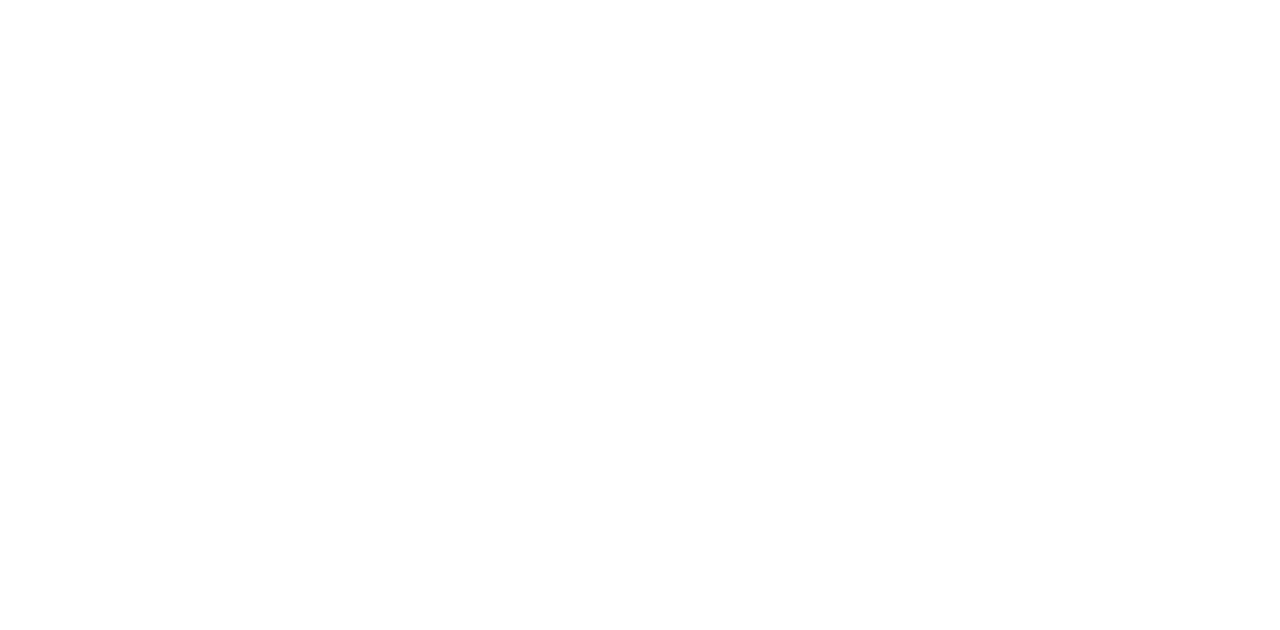
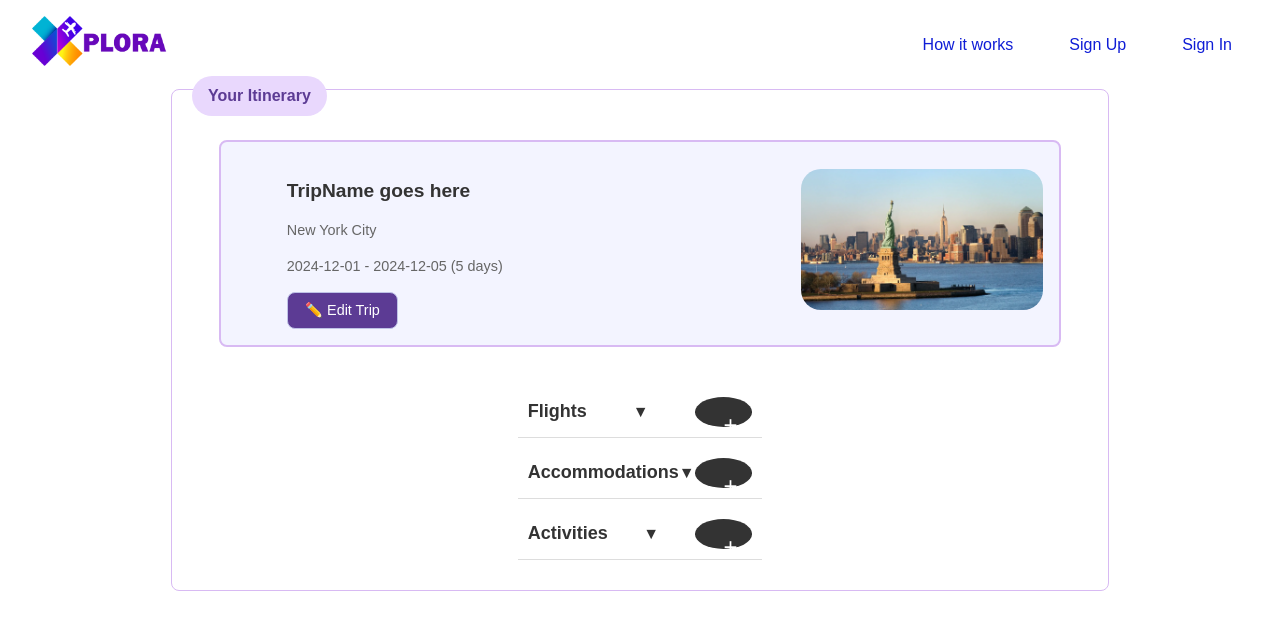
Before and after one commit to danielleandal/Xplora, a React (Vite) app in the folder frontend/: page /trip-details in a window 1280 px wide. Before the commit this address had no page. Shown: the top 630 px of the page. Built offline with nearby package versions, Linux system fonts and the light colour scheme.

Commit message:
trip details page but it is not done, just what i have for now

```diff
--- a/frontend/src/App.tsx
+++ b/frontend/src/App.tsx
@@ -9,6 +9,7 @@
 import Dashboard from './pages/Dashboard';
 import AddTrip from './pages/AddTrip'
 import EditTrip from './pages/EditTrip';
+import TripDetails from './pages/TripDetails';
 import './App.css';
 
 const App: React.FC = () => {
@@ -30,6 +31,7 @@
         <Route path="/profile" element={<Profile />} />
         <Route path="/addtrip" element={<AddTrip />} />
         <Route path="/edit-trip" element={<EditTrip />} />
+        <Route path="/trip-details" element={<TripDetails />} />
         <Route path="/profile-security" element={<ProfileSecurityPage />} />
         {/* Protected Route */}
         <Route path="/dashboard" element={<ProtectedRoute> <Dashboard /></ProtectedRoute>} />
--- /dev/null
+++ b/frontend/src/pages/TripDetails.css
@@ -0,0 +1,48 @@
+.trip-details-page {
+    font-family: Arial, sans-serif;
+}
+
+.dropdown-section {
+    margin: 10px 0;
+    border-bottom: 1px solid #ddd;
+    padding: 10px;
+}
+
+.dropdown-header {
+    display: flex;
+    justify-content: space-between;
+    align-items: center;
+    cursor: pointer;
+    font-size: 18px;
+    font-weight: bold;
+}
+
+.arrow {
+    font-size: 16px;
+    transition: transform 0.3s ease;
+}
+
+.arrow.open {
+    transform: rotate(180deg);
+}
+
+.add-button {
+    font-size: 24px;
+    color: white;
+    background-color: #333;
+    border: none;
+    border-radius: 50%;
+    width: 30px;
+    height: 30px;
+    cursor: pointer;
+}
+
+.add-button:hover {
+    background-color: #555;
+}
+
+.dropdown-content {
+    padding: 10px;
+    font-size: 16px;
+    color: #666;
+}
--- /dev/null
+++ b/frontend/src/pages/TripDetails.tsx
@@ -0,0 +1,96 @@
+import React, { useState } from 'react';
+import { Link, useNavigate } from 'react-router-dom';
+import './TripDetails.css';
+import logo from '../images/logo.png';
+import newyork from '../images/new-york.png';
+
+const TripDetails: React.FC = () => {
+    const navigate = useNavigate();
+
+    const [flightsOpen, setFlightsOpen] = useState(false);
+    const [accommodationsOpen, setAccommodationsOpen] = useState(false);
+    const [activitiesOpen, setActivitiesOpen] = useState(false);
+
+    const handleEditTrip = () => {
+        navigate('/edit-trip');
+    };
+
+    const toggleDropdown = (dropdownType: string) => {
+        if (dropdownType === 'flights') setFlightsOpen(!flightsOpen);
+        if (dropdownType === 'accommodations') setAccommodationsOpen(!accommodationsOpen);
+        if (dropdownType === 'activities') setActivitiesOpen(!activitiesOpen);
+    };
+
+    const handleAdd = (type: string) => {
+        if (type === 'flight') navigate('/add-flight');
+        if (type === 'accommodation') navigate('/add-accommodation');
+        if (type === 'activity') navigate('/add-activity');
+    };
+
+    return (
+        <div className="trip-details-page">
+            <header className="homepage-header">
+                <Link to="/">
+                    <img src={logo} alt="Xplora Logo" className="homepage-logo" />
+                </Link>
+                <nav className="homepage-nav">
+                    <ul>
+                        <li><Link to="/how-it-works">How it works</Link></li>
+                        <li><Link to="/sign-up">Sign Up</Link></li>
+                        <li><Link to="/login">Sign In</Link></li>
+                    </ul>
+                </nav>
+            </header>
+
+            <div className="dashboard-i-container">
+                <div className="dashboard-i-header"> Your Itinerary </div>
+                <div className="dashboard-i-content">
+                    <div className="trip-card">
+                        <div className="trip-details">
+                            <h3 className="trip-name">TripName goes here</h3>
+                            <p className="trip-location">New York City</p>
+                            <p className="trip-dates">2024-12-01 - 2024-12-05 (5 days)</p>
+                            <button className="edit-trip-button" onClick={handleEditTrip}> ✏️ Edit Trip</button>
+                        </div>
+
+                        <div className="trip-image-container">
+                            <img src={newyork} alt="New York City" className="trip-image" />
+                        </div>
+                    </div>
+
+                    {/* Dropdown Sections */}
+                    <div className="dropdown-all">
+                        <div className="dropdown-section">
+                            <div className="dropdown-header" onClick={() => toggleDropdown('flights')}>
+                                <span>Flights</span>
+                                <span className={`arrow ${flightsOpen ? 'open' : ''}`}>▼</span>
+                                <button className="add-button" onClick={() => handleAdd('flight')}>+</button>
+                            </div>
+                            {flightsOpen && <div className="dropdown-content">Flight details here</div>}
+                        </div>
+
+                        <div className="dropdown-section">
+                            <div className="dropdown-header" onClick={() => toggleDropdown('accommodations')}>
+                                <span>Accommodations</span>
+                                <span className={`arrow ${accommodationsOpen ? 'open' : ''}`}>▼</span>
+                                <button className="add-button" onClick={() => handleAdd('accommodation')}>+</button>
+                            </div>
+                            {accommodationsOpen && <div className="dropdown-content">Accommodation details here</div>}
+                        </div>
+
+                        <div className="dropdown-section">
+                            <div className="dropdown-header" onClick={() => toggleDropdown('activities')}>
+                                <span>Activities</span>
+                                <span className={`arrow ${activitiesOpen ? 'open' : ''}`}>▼</span>
+                                <button className="add-button" onClick={() => handleAdd('activity')}>+</button>
+                            </div>
+                            {activitiesOpen && <div className="dropdown-content">Activity details here</div>}
+                        </div>
+                    </div>
+                </div>
+            </div>
+        </div>
+    );
+};
+
+export default TripDetails;
```
